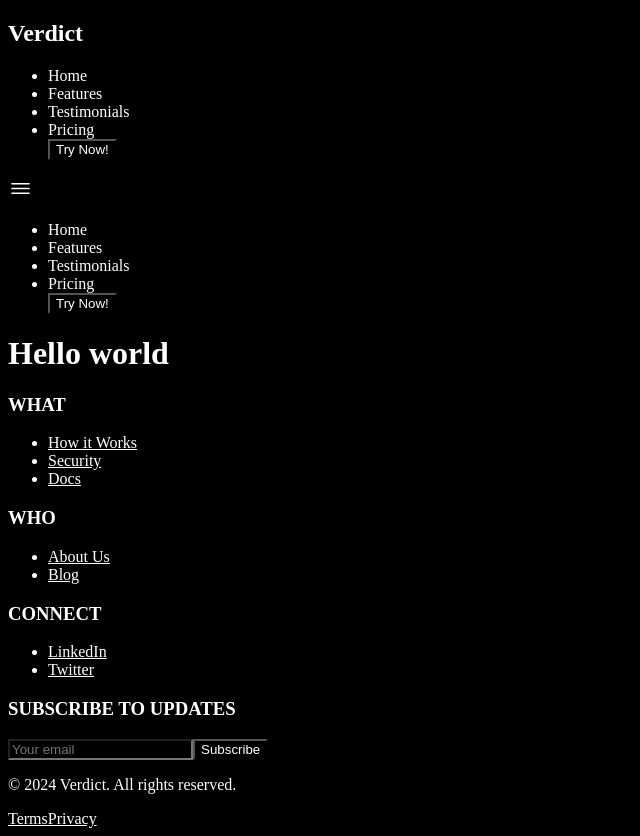
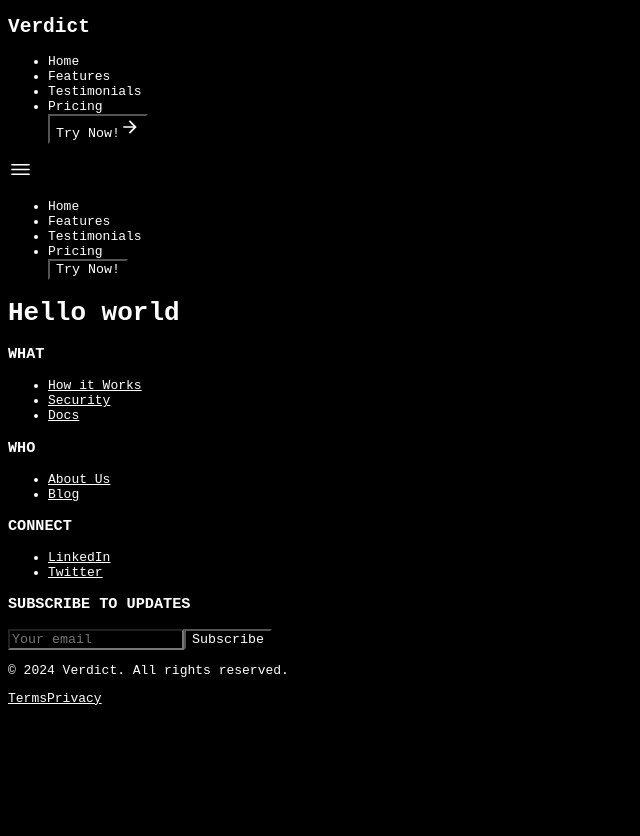
Before and after one commit to Varshap2205/Verdict, a React (Create React App) app: page / in a window 1280 px wide. Shown: the whole page, without its empty margins (0-640 px from the left). After the commit the page ends 800 px from the top, so only its background shows below. Built offline with nearby package versions, Linux system fonts and the light colour scheme.

Commit message:
Navbar and footer

```diff
--- a/src/components/Navbar.jsx
+++ b/src/components/Navbar.jsx
@@ -1,6 +1,7 @@
 import React, { useState } from "react";
 import { IoIosMenu } from "react-icons/io";
 import { MdClose } from "react-icons/md";
+import { IoMdArrowForward } from "react-icons/io";
 
 function Navbar() {
   const [nav, setNav] = useState(false);
@@ -11,19 +12,22 @@ function Navbar() {
 
   return (
     <>
-      <nav className="bg-black stciky top-0 relative w-full p-5 border-b border-gray-300 text-white flex justify-around items-center">
-        <h1 className="font-serif text-xl md:text-2xl font-bold cursor-pointer">
+      <nav className="bg-black stciky top-0 relative w-full p-5 border-b border-gray-800 text-white flex justify-around items-center">
+        <h1 className="text-2xl md:text-3xl font-bold cursor-pointer">
           Verdict
         </h1>
 
         <ul className="gap-4 hidden md:flex items-center">
           {NavData.map((d) => (
-            <li key={d.id} className="text-white cursor-pointer md:text-lg">
+            <li key={d.id} className="nav">
               {d.title}
             </li>
           ))}
-          <button className="text-white bg-blue-500 px-4 py-2 rounded-md transform hover:scale-110 transition-transform duration-600 hover:font-bold">
+          <button className="text-white text-lg capitalize bg-blue-500 px-4 py-2 rounded-md transform hover:scale-110 transition-transform duration-600 hover:font-bold flex items-center ml-6">
             Try Now!
+            <span className="flex ml-2">
+              <IoMdArrowForward className="text-white bg-blue-500 outline-none" size={20}/>
+            </span>
           </button>
         </ul>
 
--- a/src/tailwind.css
+++ b/src/tailwind.css
@@ -5,4 +5,15 @@
 *{
     background-color: black;
     color:white;
+    font-family: monospace;
 }
+.nav{
+    @apply relative ml-5 text-white tracking-[1px] hover:text-white cursor-pointer text-lg;
+}
+
+.nav::after{
+    @apply content-[''] bg-blue-500 h-[3px] w-[0%] left-0 -bottom-[5px] rounded-xl absolute duration-300;
+}
+.nav:hover::after{
+    @apply w-[100%];
+}
```
Also changed, not shown: src/LandingPage/Testimonial.jsx (added), src/LandingPage/components/Features.jsx (added), src/LandingPage/components/Pricing.jsx (added).
